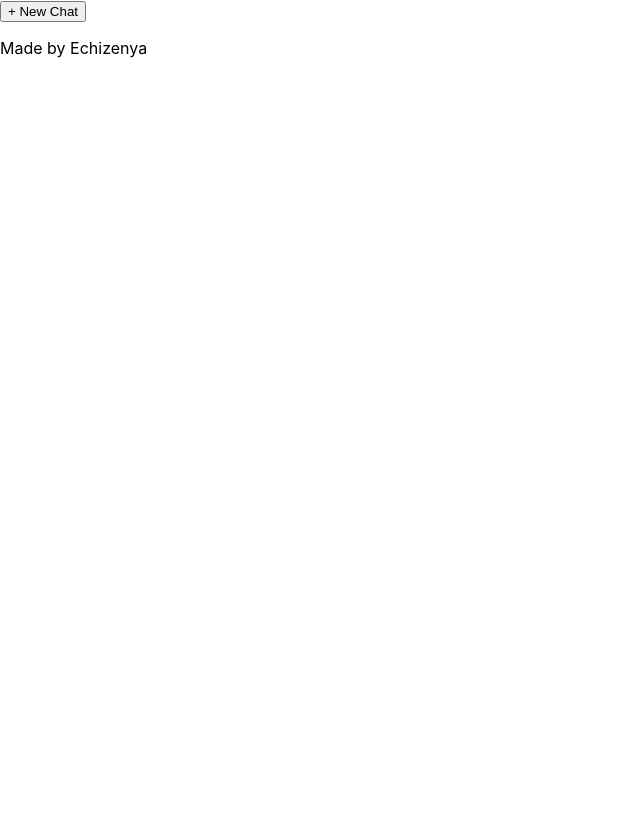
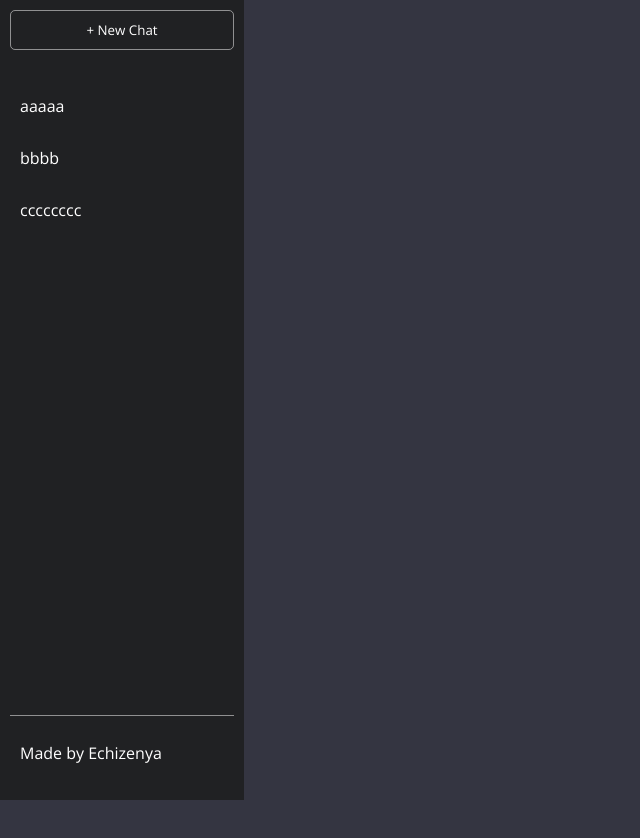
Before and after one commit to echizenyayota/react-chatgpt-clone, a React (Create React App) app: page / in a window 1280 px wide. Shown: the top 838 px of the page, without its empty margins (0-640 px from the left). Before the commit the page ends 800 px from the top, so only its background shows below. Built offline with nearby package versions, Linux system fonts and the light colour scheme.

Commit message:
6:05 Styling the elements in the side-bar

```diff
--- a/src/App.js
+++ b/src/App.js
@@ -3,7 +3,11 @@
     <div className="app">
       <section className="side-bar">
         <button>+ New Chat</button>
-        <ul className="history"></ul>
+        <ul className="history">
+          <li>aaaaa</li>
+          <li>bbbb</li>
+          <li>cccccccc</li>
+        </ul>
         <nav>
           <p>Made by Echizenya</p>
         </nav>
--- a/src/index.css
+++ b/src/index.css
@@ -1,13 +1,56 @@
-body {
+@import url('https://fonts.googleapis.com/css2?family=Open+Sans:wght@300;400;500;600;700;800&display=swap');
+
+ * {
+  color: #fff;
+  font-family:'Open Sans', sans-serif;
+ }
+
+ body {
   margin: 0;
-  font-family: -apple-system, BlinkMacSystemFont, 'Segoe UI', 'Roboto', 'Oxygen',
-    'Ubuntu', 'Cantarell', 'Fira Sans', 'Droid Sans', 'Helvetica Neue',
-    sans-serif;
-  -webkit-font-smoothing: antialiased;
-  -moz-osx-font-smoothing: grayscale;
+  padding: 0;
+ }
+
+ .app {
+  background-color: #343541;
+ }
+
+ .side-bar {
+  background-color: #202123;
+  height: 100vh;
+  width: 244px;
+  display: flex;
+  flex-direction: column;
+  justify-content: space-between;
+ }
+
+ button {
+  border: solid 0.5px rgba(255, 255, 255, 0.5);
+  background-color: transparent;
+  border-radius: 5px;
+  padding: 10px;
+  margin: 10px;
+ }
+
+ nav {
+  border-top: solid 0.5px rgba(255, 255, 255, 0.5);
+  padding: 10px;
+  margin: 10px;
 }
 
-code {
-  font-family: source-code-pro, Menlo, Monaco, Consolas, 'Courier New',
-    monospace;
+.history {
+  padding: 10px;
+  margin: 10px;
+  height: 100%;
 }
+
+.history li {
+  list-style-type: none;
+  padding: 15px 0;
+  cursor: pointer;
+}
+
+ .main {
+
+  height: 100vh;
+  width: 100%;
+ }
```
